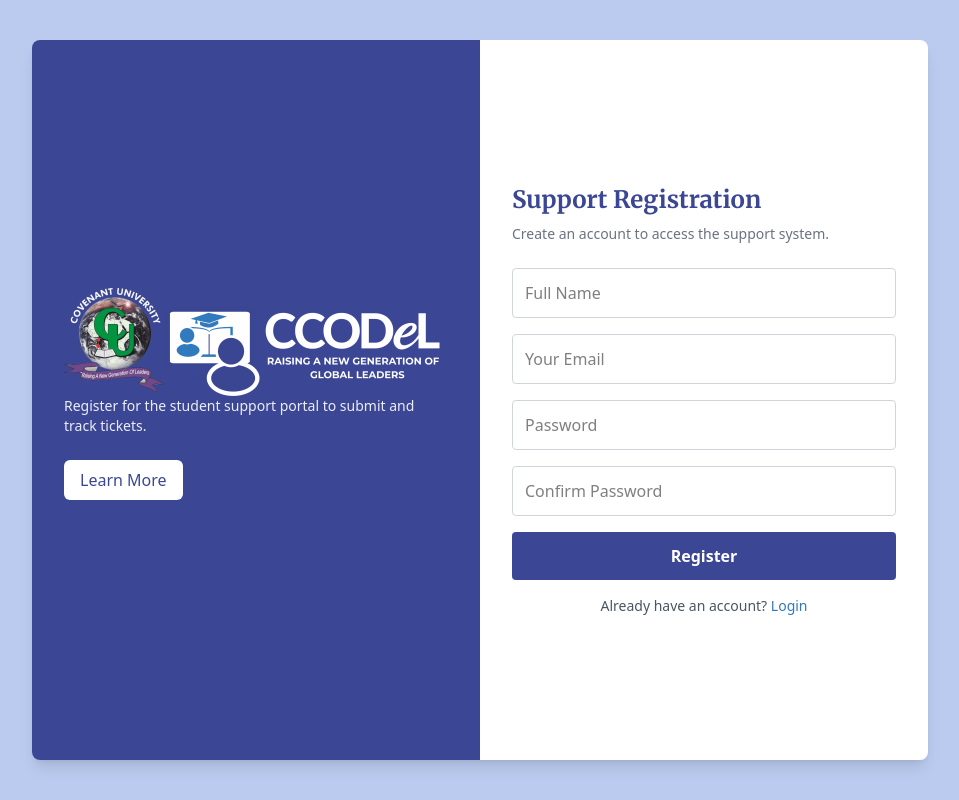
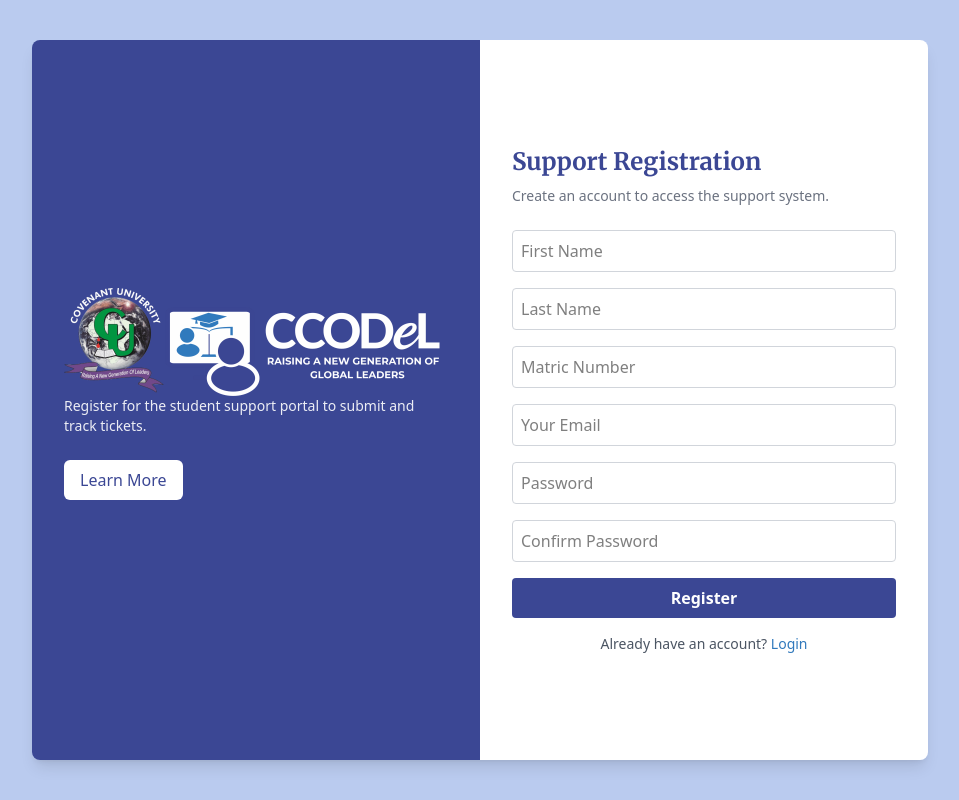
Before and after one commit to Bluel0la/ccodel_tickets, a React (Vite) app in the folder frontend/: page /r in a window 1280 px wide. Shown: the whole page, without its empty margins (160-1119 px from the left). Built offline with nearby package versions, Linux system fonts and the light colour scheme.

Commit message:
Authentication Completed

```diff
--- a/frontend/src/pages/auth/Login.jsx
+++ b/frontend/src/pages/auth/Login.jsx
@@ -1,22 +1,48 @@
 import React, { useState } from "react";
-import logo from "../../assets/logo.png"
-import {Link} from "react-router-dom"
+import { useNavigate } from "react-router-dom"; // Import useNavigate
+import axios from "axios";
+import logo from "../../assets/logo.png";
+import { Link } from "react-router-dom";
+
 const Login = () => {
   const [formData, setFormData] = useState({ email: "", password: "" });
+  const navigate = useNavigate(); // Initialize navigate function
+
   const handleChange = (e) => {
     setFormData({ ...formData, [e.target.name]: e.target.value });
   };
 
-  const handleSubmit = (e) => {
+  const handleSubmit = async (e) => {
     e.preventDefault();
-    alert("Login successful!"); // Replace with actual authentication logic
+
+    try {
+      const response = await axios.post(
+        "https://ccodel-tickets.onrender.com/api/v1/auth/login",
+        {
+          email: formData.email,
+          password: formData.password,
+        }
+      );
+
+      alert("Login successful!");
+      //const userId = sessionStorage.getItem("user_id");
+
+      sessionStorage.setItem("user_id", response.data.user.userId);
+
+      // Navigate to the role-based dashboard
+      navigate(`/${response.data.user.role}/`);
+    } catch (error) {
+      console.error("Login error:", error);
+      alert("Login failed. Please try again.");
+    }
   };
+
   return (
     <div className="flex h-screen items-center justify-center bg-[#bacbef] px-4">
       <div className="w-full max-w-4xl flex flex-col md:flex-row shadow-lg rounded-lg overflow-hidden md:h-[90vh]">
         {/* Left Section (Info Panel) */}
         <div className="w-full md:w-1/2 bg-[#3b4794] text-white p-8 flex flex-col justify-center items-center md:items-start">
-         <img src={logo} />
+          <img src={logo} />
 
           <p className="text-sm opacity-90 mb-6 text-center md:text-left font-[DM Sans]">
             Login to your student support portal to submit and track tickets.
@@ -29,7 +55,7 @@ const Login = () => {
         {/* Right Section (Login Form) */}
         <div className="w-full md:w-1/2 bg-white p-8 flex flex-col justify-center">
           <h2 className="text-2xl font-bold text-[#3b4794] mb-2 text-center md:text-left font-[Merriweather]">
-          Support Login
+            Support Login
           </h2>
           <p className="text-sm text-gray-500 mb-6 text-center md:text-left font-[DM Sans]">
             Enter your credentials to access your support account.
--- a/frontend/src/pages/auth/Register.jsx
+++ b/frontend/src/pages/auth/Register.jsx
@@ -1,21 +1,46 @@
 import React, { useState } from "react";
 import logo from "../../assets/logo.png";
 import { Link } from "react-router-dom";
-
+import axios from "axios";
+import { useNavigate } from "react-router-dom";
 const Register = () => {
-  const [formData, setFormData] = useState({ name: "", email: "", password: "", confirmPassword: "" });
+  const navigate = useNavigate();
+  const [formData, setFormData] = useState({
+    matric_number: "",
+    firstname: "",
+    lastname: "",
+    email: "",
+    password: "",
+    confirmPassword: "",
+  });
 
   const handleChange = (e) => {
     setFormData({ ...formData, [e.target.name]: e.target.value });
   };
 
-  const handleSubmit = (e) => {
+  const handleSubmit = async (e) => {
     e.preventDefault();
+
     if (formData.password !== formData.confirmPassword) {
       alert("Passwords do not match!");
       return;
     }
-    alert("Registration successful!"); // Replace with actual registration logic
+
+    const { confirmPassword, ...dataToSubmit } = formData; // Exclude confirmPassword from the data being sent
+
+    try {
+      const response = await axios.post(
+        "https://ccodel-tickets.onrender.com/api/v1/auth/register",
+        dataToSubmit
+      );
+      alert("Registration successful!");
+      setFormData("")
+      navigate('/');
+      console.log(response.data); // Handle response as needed
+    } catch (error) {
+      console.error("There was an error submitting the form!", error);
+      alert("Registration failed. Please try again.");
+    }
   };
 
   return (
@@ -44,11 +69,27 @@ const Register = () => {
           <form onSubmit={handleSubmit}>
             <input
               type="text"
-              name="name"
-              placeholder="Full Name"
-              value={formData.name}
+              name="firstname"
+              placeholder="First Name"
+              value={formData.firstname}
               onChange={handleChange}
-              className="w-full p-3 border border-gray-300 rounded mb-4 focus:outline-none focus:ring-2 focus:ring-[#3179bc] font-[DM Sans]"
+              className="w-full p-[8px] border border-gray-300 rounded mb-4 focus:outline-none focus:ring-2 focus:ring-[#3179bc] font-[DM Sans]"
+            />
+            <input
+              type="text"
+              name="lastname"
+              placeholder="Last Name"
+              value={formData.lastname}
+              onChange={handleChange}
+              className="w-full p-[8px] border border-gray-300 rounded mb-4 focus:outline-none focus:ring-2 focus:ring-[#3179bc] font-[DM Sans]"
+            />
+            <input
+              type="text"
+              name="matric_number"
+              placeholder="Matric Number"
+              value={formData.matric_number}
+              onChange={handleChange}
+              className="w-full p-[8px] border border-gray-300 rounded mb-4 focus:outline-none focus:ring-2 focus:ring-[#3179bc] font-[DM Sans]"
             />
             <input
               type="email"
@@ -56,7 +97,7 @@ const Register = () => {
               placeholder="Your Email"
               value={formData.email}
               onChange={handleChange}
-              className="w-full p-3 border border-gray-300 rounded mb-4 focus:outline-none focus:ring-2 focus:ring-[#3179bc] font-[DM Sans]"
+              className="w-full p-[8px] border border-gray-300 rounded mb-4 focus:outline-none focus:ring-2 focus:ring-[#3179bc] font-[DM Sans]"
             />
             <input
               type="password"
@@ -64,7 +105,7 @@ const Register = () => {
               placeholder="Password"
               value={formData.password}
               onChange={handleChange}
-              className="w-full p-3 border border-gray-300 rounded mb-4 focus:outline-none focus:ring-2 focus:ring-[#3179bc] font-[DM Sans]"
+              className="w-full p-[8px] border border-gray-300 rounded mb-4 focus:outline-none focus:ring-2 focus:ring-[#3179bc] font-[DM Sans]"
             />
             <input
               type="password"
@@ -72,19 +113,19 @@ const Register = () => {
               placeholder="Confirm Password"
               value={formData.confirmPassword}
               onChange={handleChange}
-              className="w-full p-3 border border-gray-300 rounded mb-4 focus:outline-none focus:ring-2 focus:ring-[#3179bc] font-[DM Sans]"
+              className="w-full p-[8px] border border-gray-300 rounded mb-4 focus:outline-none focus:ring-2 focus:ring-[#3179bc] font-[DM Sans]"
             />
 
             <button
               type="submit"
-              className="w-full bg-[#3b4794] hover:bg-[#3179bc] text-white font-bold p-3 rounded font-[DM Sans]"
+              className="w-full bg-[#3b4794] hover:bg-[#3179bc] text-white font-bold p-[8px] rounded font-[DM Sans]"
             >
               Register
             </button>
           </form>
 
           <p className="text-center text-sm text-gray-600 mt-4 font-[DM Sans]">
-            Already have an account? {" "}
+            Already have an account?{" "}
             <Link to="/" className="text-[#3179bc] hover:underline">
               Login
             </Link>
```
